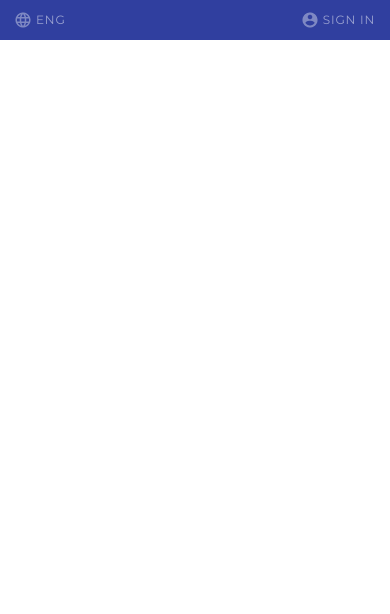
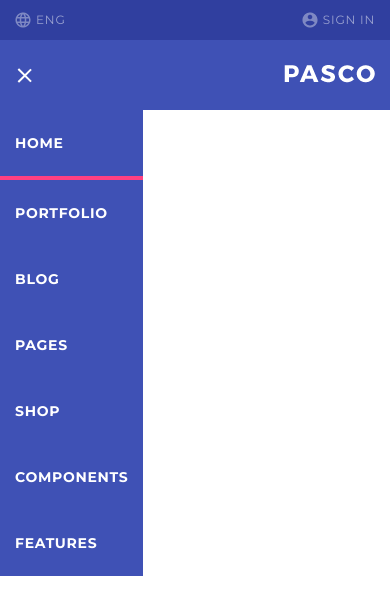
Before and after one commit to mrfunkster/blog-resource-skill-up, a plain HTML site: page index.html in a window 390 px wide. Drawn offline with Linux system fonts and the light colour scheme.

Commit message:
burger menu added

```diff
--- a/index.html
+++ b/index.html
@@ -67,8 +67,50 @@
                 </div>
             </div>
         </div>
+        <div class="main-header">
+            <div class="main-menu">
+                <div class="container p-height">
+                    <div class="row v-centered top-menu-pos p-height">
+                        <div class="col logo">
+                            <img src="images/logo.png" alt=""/>
+                        </div>
+                        <div class="mobile-menu active">
+                            <div></div>
+                            <div></div>
+                            <div></div>
+                        </div>
+                        <nav class="nav-menu active">
+                            <ul>
+                                <li class="active">
+                                    <a href="#">Home</a>
+                                </li>
+                                <li>
+                                    <a href="#">Portfolio</a>
+                                </li>
+                                <li>
+                                    <a href="#"> Blog</a>
+                                </li>
+                                <li>
+                                    <a href="#">Pages</a>
+                                </li>
+                                <li>
+                                    <a href="#">Shop</a>
+                                </li>
+                                <li>
+                                    <a href="#">Components</a>
+                                </li>
+                                <li>
+                                    <a href="#">Features</a>
+                                </li>
+                            </ul>
+                        </nav>
+                    </div>
+                </div>
+            </div>
+        </div>
     </header>
     <main class="main"></main>
     <footer class="footer"></footer>
+    <script src="script/burger.js"></script>
 </body>
 </html>
--- /dev/null
+++ b/script/burger.js
@@ -0,0 +1,11 @@
+let burgerBtn = document.querySelector('.mobile-menu');
+let navMenu   = document.querySelector('.nav-menu');
+
+burgerBtn.addEventListener('click', function() {
+    burgerBtn.classList.toggle('active');
+    if (burgerBtn.classList.contains('active')) {
+        navMenu.classList.add('active');
+    } else {
+        navMenu.classList.remove('active');
+    }
+})
--- a/styles/header.css
+++ b/styles/header.css
@@ -28,6 +28,10 @@
     letter-spacing: .8px;
     text-transform: uppercase;
     padding-left: 5px;
+    transition: .3s;
+}
+.sign-in:hover .top-menu-text {
+    opacity: 1;
 }
 .sign-language {
     display: flex;
@@ -55,6 +59,55 @@ img {
     margin: 0 10px;
 }
 
+/* MAIN HEADER */
+.main-header {
+    display: block;
+    position: relative;
+    background-color: #191919;
+}
+/* .main-header::after {
+    content: '';
+    background-image: url(../images/header_bg.png);
+    background-size: cover;
+    opacity: .3;
+    top: 0;
+    left: 0;
+    bottom: 0;
+    right: 0;
+    position: absolute;
+    z-index: 1;
+} */
+
+.main-menu {
+    position: relative;
+    z-index: 2;
+}
+.nav-menu > ul {
+    display: flex;
+}
+.nav-menu > ul > li > a {
+    text-decoration: none;
+    text-transform: uppercase;
+    color: white;
+    letter-spacing: .7px;
+    font-weight: 700;
+    font-size: 14px;
+    transition: .3s;
+}
+.nav-menu > ul > li > a:hover {
+    color: #ff4081;
+}
+.nav-menu > ul > li {
+    padding: 25px 15px;
+}
+.nav-menu > ul > li.active {
+    border-bottom: 4px solid #ff4081;
+}
+.mobile-menu {
+    display: none;
+}
+
+
 @media(max-width: 767px) {
     .social-links {
         display: none;
@@ -68,6 +121,76 @@ img {
     .mobile-pos-2 {
         order: 2;
     }
+
+}
+
+@media(max-width: 991px) {
+        /* Main Header */
+        .main-header {
+            background-color: #3f51b5;
+            position: relative;
+        }
+        .main-menu {
+            height: 70px;
+            position: relative;
+        }
+        /* Logo order */
+        .logo {
+            order: 2;
+        }
+        /* Nav-Menu */
+        .mobile-menu {
+            width: 18px;
+            height: 12px;
+            position: relative;
+            margin: 0 15px;
+            display: block;
+        }
+        .mobile-menu div {
+            width: 100%;
+            height: 2px;
+            background-color: white;
+            position: absolute;
+            transform-origin: center;
+        }
+        .mobile-menu div:nth-child(1) {
+            top: 0;
+            transition: .3s;
+        }
+        .mobile-menu div:nth-child(2) {
+            top: 50%;
+            transform: scale(1) translateY(-50%);
+            transition: .3s;
+        }
+        .mobile-menu div:nth-child(3) {
+            bottom: 0;
+            transition: .3s;
+        }
+        .mobile-menu.active div:nth-child(1) {
+            top: 53%;
+            transform: rotate(45deg) translateY(-50%);
+        }
+        .mobile-menu.active div:nth-child(2) {
+            transform: scale(0);
+        }
+        .mobile-menu.active div:nth-child(3) {
+            bottom: 44%;
+            transform: rotate(-45deg) translateY(50%);
+        }
+        .nav-menu.active {
+            left: 0;
+        }
+        .nav-menu {
+            left: -100%;
+            transition: .5s ease-in-out;
+            position: absolute;
+            top: 100%;
+            background-color: #3f51b5;
+            overflow: auto;
+        }
+        .nav-menu > ul {
+            display: block;
+        }
 }
 /* Tablet */
 @media(min-width: 768px) {
--- a/styles/style.css
+++ b/styles/style.css
@@ -4,6 +4,7 @@
 body {
     font-family: 'Montserrat', sans-serif;
     color: white;
+    overflow-x: hidden;
 }
 
 .p-height {
```
